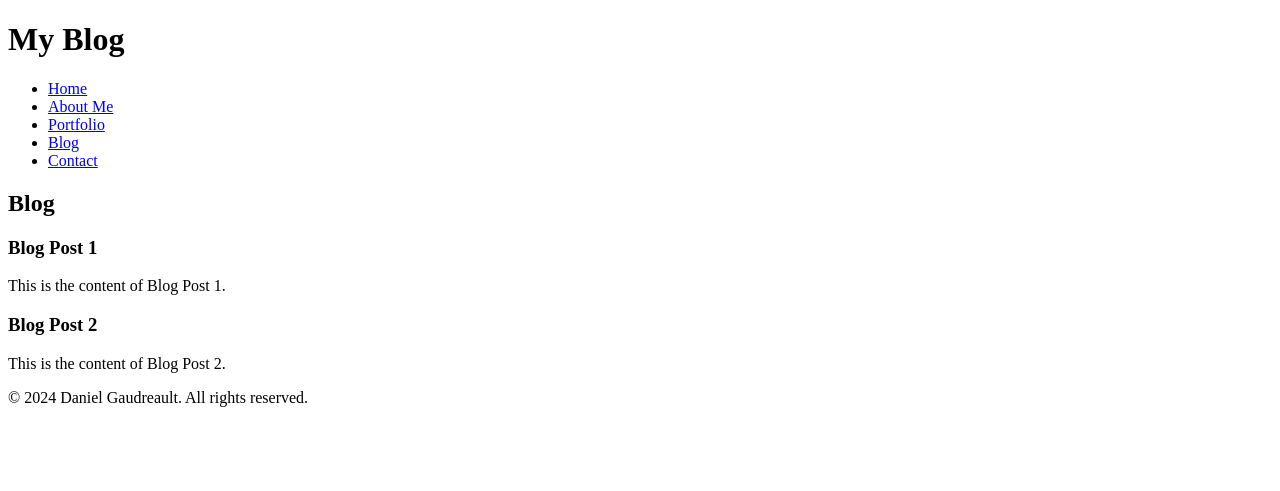
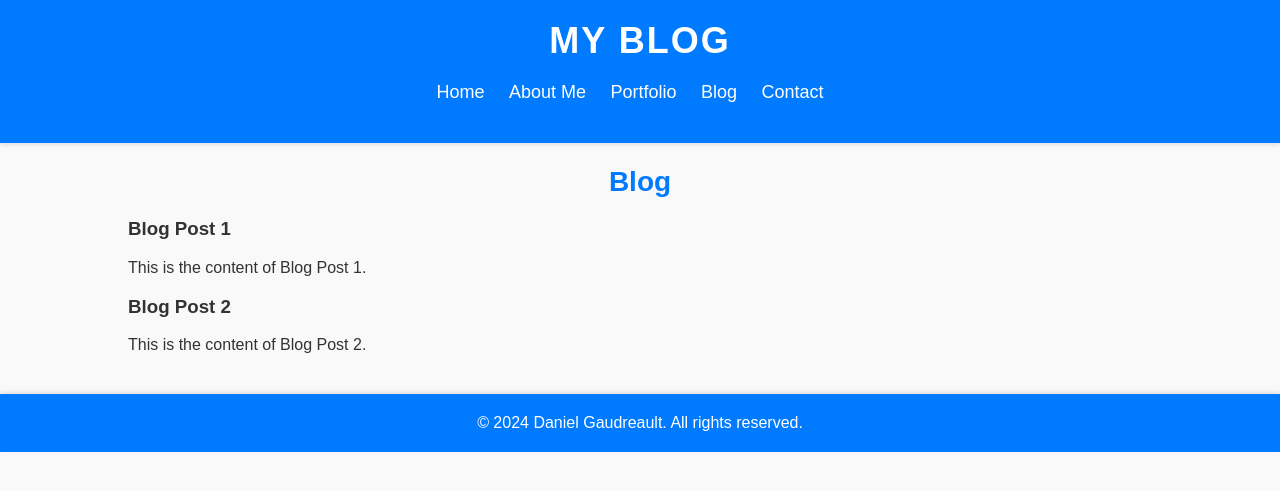
Before and after one commit to DanielGaudreault/mywebsite, a PHP site: page /blog.html in a window 1280 px wide. Shown: the top 491 px of the page. Run offline with PHP 8.4, Linux system fonts and the light colour scheme.

Commit message:
Update styles.css

```diff
--- a/styles.css
+++ b/styles.css
@@ -1,38 +1,90 @@
-/* Portfolio Page Styles */
+/* Global Styles */
+body {
+    font-family: Arial, sans-serif;
+    background-color: #f9f9f9; /* Light gray background */
+    color: #333;
+    margin: 0;
+    padding: 0;
+}
 
-.portfolio {
+header {
+    background-color: #007bff; /* Blue */
+    color: #fff;
+    padding: 20px;
+    text-align: center;
+    box-shadow: 0 2px 4px rgba(0, 0, 0, 0.1);
+}
+
+header h1 {
+    margin: 0;
+    font-size: 36px;
+    font-weight: 700;
+    text-transform: uppercase;
+    letter-spacing: 2px;
+}
+
+nav ul {
+    list-style-type: none;
+    padding: 0;
+    margin: 20px 0;
+}
+
+nav ul li {
+    display: inline;
+    margin-right: 20px;
+}
+
+nav ul li a {
+    color: #fff;
+    text-decoration: none;
+    font-size: 18px;
+    transition: color 0.3s ease;
+}
+
+nav ul li a:hover {
+    color: #ffd54f; /* Yellow on hover */
+}
+
+.main-content {
+    margin: 20px auto;
+    width: 80%;
+}
+
+section {
+    margin-bottom: 40px;
+}
+
+section h2 {
+    font-size: 28px;
+    font-weight: 600;
+    color: #007bff; /* Blue */
+    margin-bottom: 20px;
     text-align: center;
 }
 
-.portfolio h2 {
-    font-size: 32px;
-    font-weight: 700;
-    color: #007bff; /* Blue */
-    margin-bottom: 20px;
+.project {
+    background-color: #fff; /* White background for projects */
+    padding: 20px;
+    border-radius: 8px;
+    box-shadow: 0 2px 4px rgba(0, 0, 0, 0.1);
+    margin-bottom: 30px;
 }
 
-.portfolio .project {
-    margin-bottom: 40px;
-    padding: 20px;
-    background-color: #fff;
-    border-radius: 8px;
-    box-shadow: 0 2px 4px rgba(0, 0, 0, 0.1);
-}
-
-.portfolio .project img {
+.project img {
     max-width: 100%;
     height: auto;
     border-radius: 8px;
     margin-bottom: 20px;
 }
 
-.portfolio .project h3 {
+.project h3 {
     font-size: 24px;
+    font-weight: 600;
     color: #333;
     margin-bottom: 10px;
 }
 
-.portfolio .project p {
+.project p {
     font-size: 16px;
     color: #666;
     margin-bottom: 20px;
@@ -51,3 +103,16 @@
 .btn:hover {
     background-color: #0056b3; /* Darker blue on hover */
 }
+
+footer {
+    background-color: #007bff; /* Blue */
+    color: #fff;
+    padding: 20px;
+    text-align: center;
+    margin-top: 40px;
+    box-shadow: 0 -2px 4px rgba(0, 0, 0, 0.1);
+}
+
+footer p {
+    margin: 0;
+}
```
